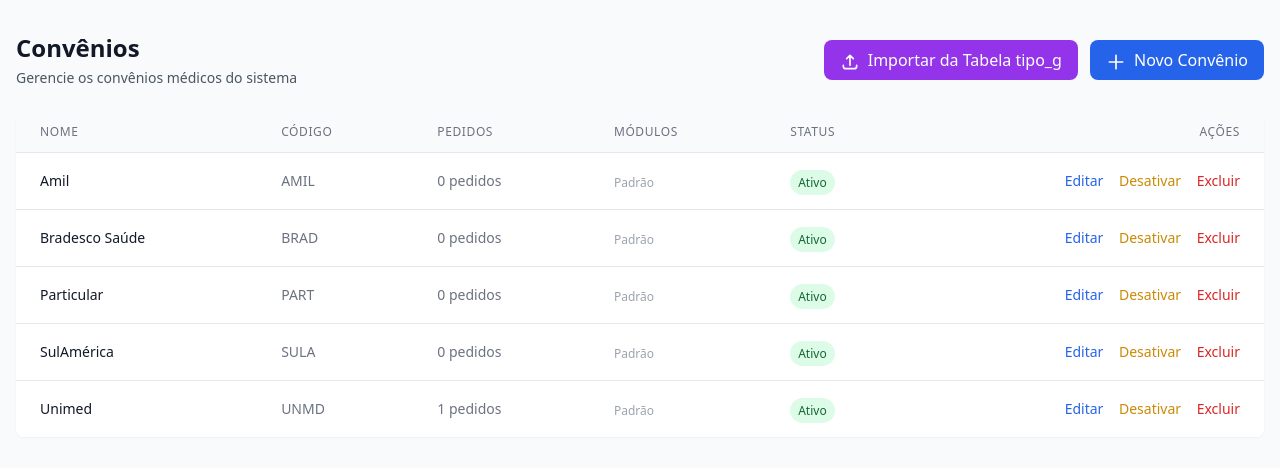
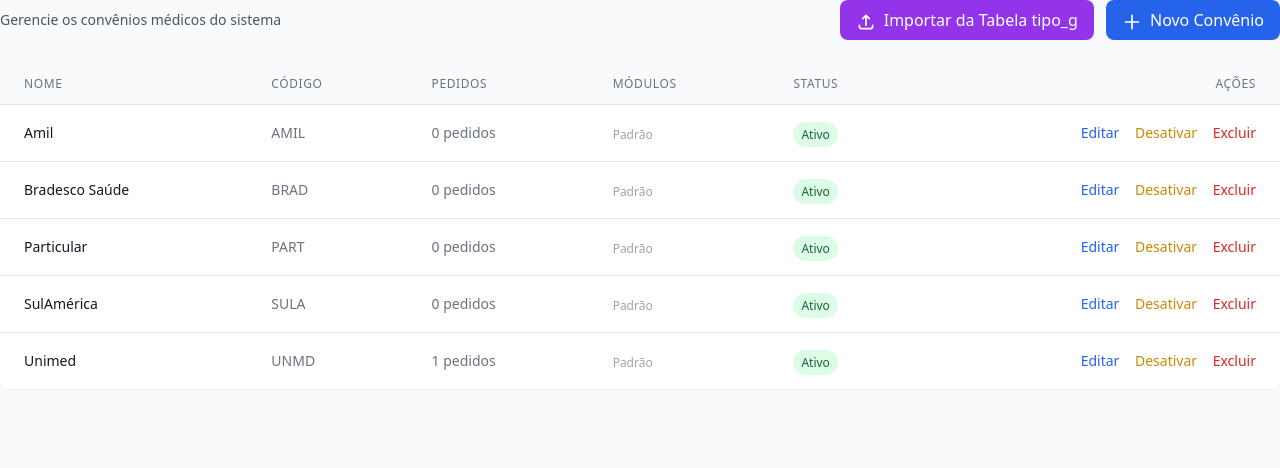
Before and after one commit to luizaugustovb/digitalizacacim, a Laravel app: page /convenios in a window 1280 px wide. Shown: the top 468 px of the page. Run offline with Laravel 12, Linux system fonts and the light colour scheme; a user stored in the database is signed in; data comes from the database, SQL or seed files in the repository; tables that the repository leaves empty hold one stand-in row (values such as "Sample post"); style sheets or scripts are compiled from the project's sources; parts of the project's set-up code (start-up, migrations or seed data) failed here and were passed over.

Commit message:
fix: exclusao em cascata de pedidos ao excluir convenio e correcoes de layout

```diff
--- a/app/Http/Controllers/ConvenioController.php
+++ b/app/Http/Controllers/ConvenioController.php
@@ -5,6 +5,7 @@
 use App\Models\Convenio;
 use Illuminate\Http\Request;
 use Illuminate\Support\Facades\DB;
+use Illuminate\Support\Facades\Storage;
 use Illuminate\Routing\Controllers\HasMiddleware;
 use Illuminate\Routing\Controllers\Middleware;
 
@@ -93,22 +94,31 @@
     }
 
     /**
-     * Excluir convênio
+     * Excluir convênio e todos os pedidos vinculados
      */
     public function destroy(Convenio $convenio)
     {
-        // Verificar se há pedidos vinculados
-        if ($convenio->pedidos()->count() > 0) {
-            return redirect()
-                ->route('convenios.index')
-                ->with('error', 'Não é possível excluir este convênio pois existem pedidos vinculados a ele.');
-        }
+        DB::transaction(function () use ($convenio) {
+            foreach ($convenio->pedidos()->withTrashed()->get() as $pedido) {
+                // Apagar arquivos físicos e registros de documentos
+                foreach ($pedido->documentos()->withTrashed()->get() as $doc) {
+                    if ($doc->arquivo_path) {
+                        Storage::delete($doc->arquivo_path);
+                    }
+                    $doc->forceDelete();
+                }
 
-        $convenio->delete();
+                $pedido->pendencias()->delete();
+                $pedido->timelineLogs()->delete();
+                $pedido->forceDelete();
+            }
+
+            $convenio->delete();
+        });
 
         return redirect()
             ->route('convenios.index')
-            ->with('success', 'Convênio excluído com sucesso!');
+            ->with('success', 'Convênio e todos os pedidos vinculados foram excluídos com sucesso!');
     }
 
     /**
--- a/resources/views/convenios/index.blade.php
+++ b/resources/views/convenios/index.blade.php
@@ -1,13 +1,12 @@
-@extends('layouts.app')
+@extends('layouts.main')
+
+@section('page-title', 'Convênios')
 
 @section('content')
-<div class="container mx-auto px-4 py-8 max-w-7xl">
+<div class="max-w-7xl mx-auto space-y-6">
     <!-- Header -->
-    <div class="flex justify-between items-center mb-6">
-        <div>
-            <h1 class="text-2xl font-bold text-gray-900 dark:text-white">Convênios</h1>
-            <p class="text-sm text-gray-600 dark:text-gray-400 mt-1">Gerencie os convênios médicos do sistema</p>
-        </div>
+    <div class="flex justify-between items-center">
+        <p class="text-sm text-gray-600 dark:text-gray-400">Gerencie os convênios médicos do sistema</p>
         <div class="flex gap-3">
             <button onclick="importarConvenios()"
                 class="px-4 py-2 bg-purple-600 hover:bg-purple-700 text-white rounded-lg transition">
@@ -26,21 +25,8 @@
         </div>
     </div>
 
-    <!-- Mensagens -->
-    @if(session('success'))
-    <div class="mb-6 p-4 bg-green-50 dark:bg-green-900/30 border border-green-200 dark:border-green-800 text-green-800 dark:text-green-200 rounded-lg">
-        {{ session('success') }}
-    </div>
-    @endif
-
-    @if(session('error'))
-    <div class="mb-6 p-4 bg-red-50 dark:bg-red-900/30 border border-red-200 dark:border-red-800 text-red-800 dark:text-red-200 rounded-lg">
-        {{ session('error') }}
-    </div>
-    @endif
-
     @if(session('erros_importacao'))
-    <div class="mb-6 p-4 bg-yellow-50 dark:bg-yellow-900/30 border border-yellow-200 dark:border-yellow-800 text-yellow-800 dark:text-yellow-200 rounded-lg">
+    <div class="p-4 bg-yellow-50 dark:bg-yellow-900/30 border border-yellow-200 dark:border-yellow-800 text-yellow-800 dark:text-yellow-200 rounded-lg">
         <p class="font-semibold mb-2">Erros durante a importação:</p>
         <ul class="list-disc list-inside text-sm">
             @foreach(session('erros_importacao') as $erro)
@@ -123,7 +109,7 @@
                         </form>
                         @endif
                         <form action="{{ route('convenios.destroy', $convenio) }}" method="POST" class="inline"
-                            onsubmit="return confirm('Tem certeza que deseja excluir este convênio?')">
+                            onsubmit="return confirm('Tem certeza que deseja excluir este convênio?\n\nATENÇÃO: Todos os pedidos e documentos vinculados a ele também serão excluídos permanentemente!')">
                             @csrf
                             @method('DELETE')
                             <button type="submit" class="text-red-600 hover:text-red-900 dark:text-red-400 dark:hover:text-red-300">
--- a/resources/views/layouts/main.blade.php
+++ b/resources/views/layouts/main.blade.php
@@ -69,6 +69,7 @@
             @endif
 
             @if(auth()->user()->isAdmin())
+            <a href="{{ route('configuracoes.index') }}"
                 class="flex items-center space-x-3 px-3 py-2 rounded-lg {{ request()->routeIs('configuracoes.*') ? 'bg-green-100 dark:bg-green-900 text-green-700 dark:text-green-300' : 'text-gray-700 dark:text-gray-300 hover:bg-gray-100 dark:hover:bg-gray-700' }}">
                 <svg class="w-6 h-6" fill="none" stroke="currentColor" viewBox="0 0 24 24">
                     <path stroke-linecap="round" stroke-linejoin="round" stroke-width="2" d="M10.325 4.317c.426-1.756 2.924-1.756 3.35 0a1.724 1.724 0 002.573 1.066c1.543-.94 3.31.826 2.37 2.37a1.724 1.724 0 001.065 2.572c1.756.426 1.756 2.924 0 3.35a1.724 1.724 0 00-1.066 2.573c.94 1.543-.826 3.31-2.37 2.37a1.724 1.724 0 00-2.572 1.065c-.426 1.756-2.924 1.756-3.35 0a1.724 1.724 0 00-2.573-1.066c-1.543.94-3.31-.826-2.37-2.37a1.724 1.724 0 00-1.065-2.572c-1.756-.426-1.756-2.924 0-3.35a1.724 1.724 0 001.066-2.573c-.94-1.543.826-3.31 2.37-2.37.996.608 2.296.07 2.572-1.065z" />
```
Lines whose indentation alone changed are shown as unchanged.
